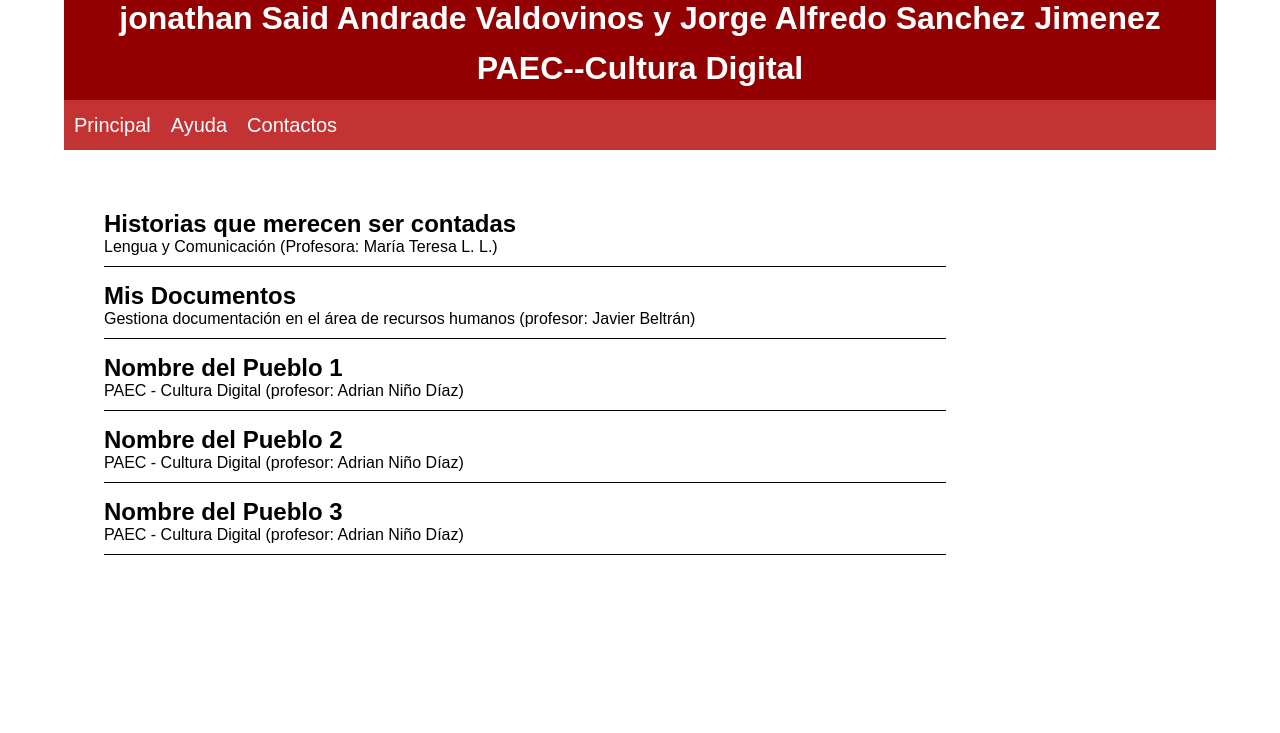
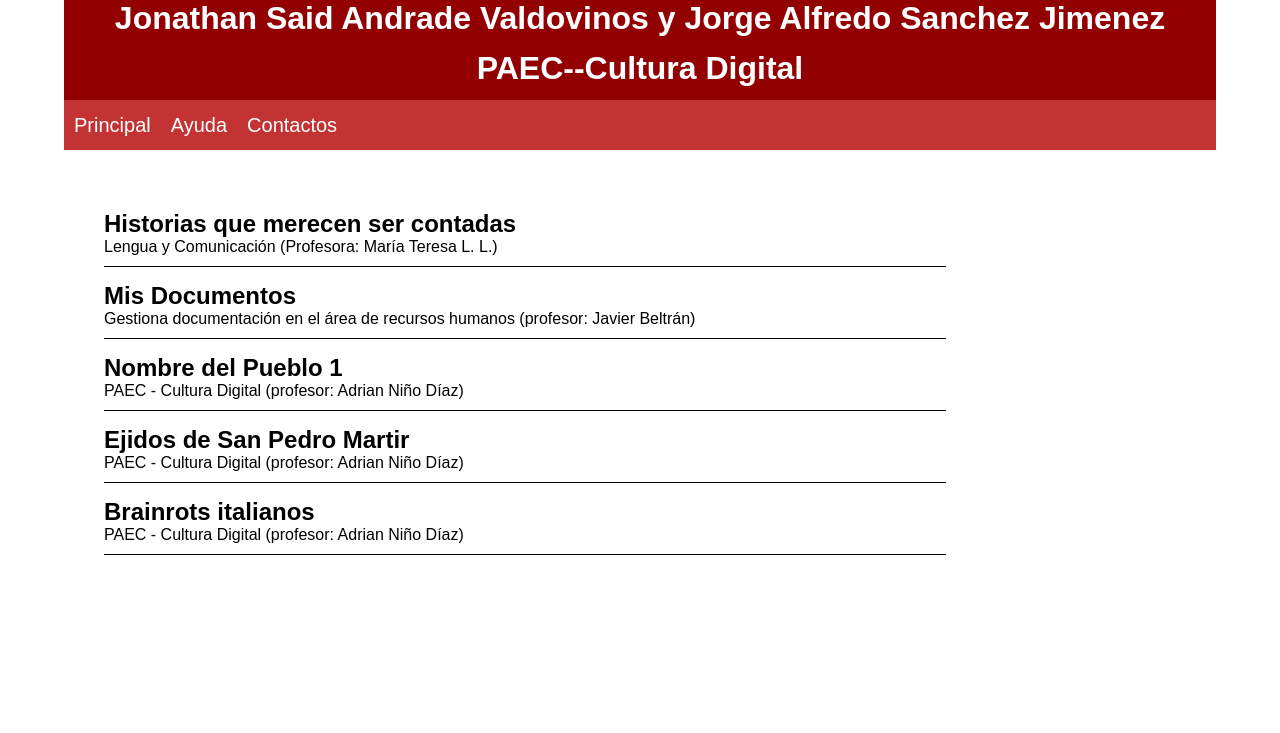
Before and after one commit to jonathaxval-max/JohnnyJorsshh67, a plain HTML site: page index.html in a window 1280 px wide. Shown: the top 733 px of the page. Drawn offline with Linux system fonts and the light colour scheme.

Commit message:
Update index.html

```diff
--- a/index.html
+++ b/index.html
@@ -8,7 +8,7 @@
   <body>
       <div id="container">
           <header>
-           <h1> jonathan Said Andrade Valdovinos y Jorge Alfredo Sanchez Jimenez</h1>
+           <h1> Jonathan Said Andrade Valdovinos y Jorge Alfredo Sanchez Jimenez</h1>
            <h1> PAEC--Cultura Digital</h1>
 
           </header>
@@ -36,11 +36,11 @@
           </article>
           </article>
           <article class="article">
-           <h2><a href="pueblo2.html">Nombre del Pueblo 2</a></h2>
+           <h2><a href="pueblo2.html">Ejidos de San Pedro Martir</a></h2>
            <p>PAEC - Cultura Digital (profesor: Adrian Niño Díaz)</p>
           </article>
           <article class="article">
-           <h2><a href="pueblo3.html">Nombre del Pueblo 3</a></h2>
+           <h2><a href="pueblo3.html">Brainrots italianos</a></h2>
            <p>PAEC - Cultura Digital (profesor: Adrian Niño Díaz)</p>
           </article>
 
```
